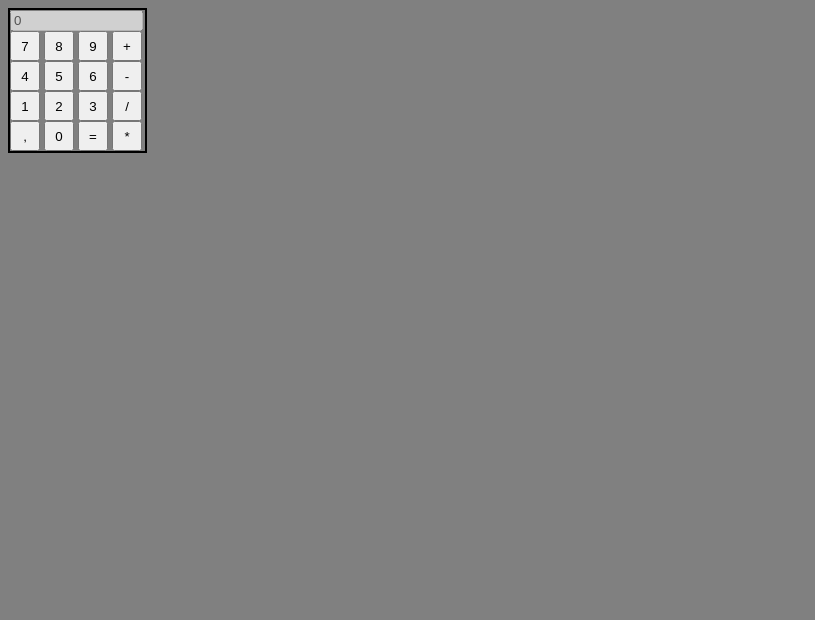
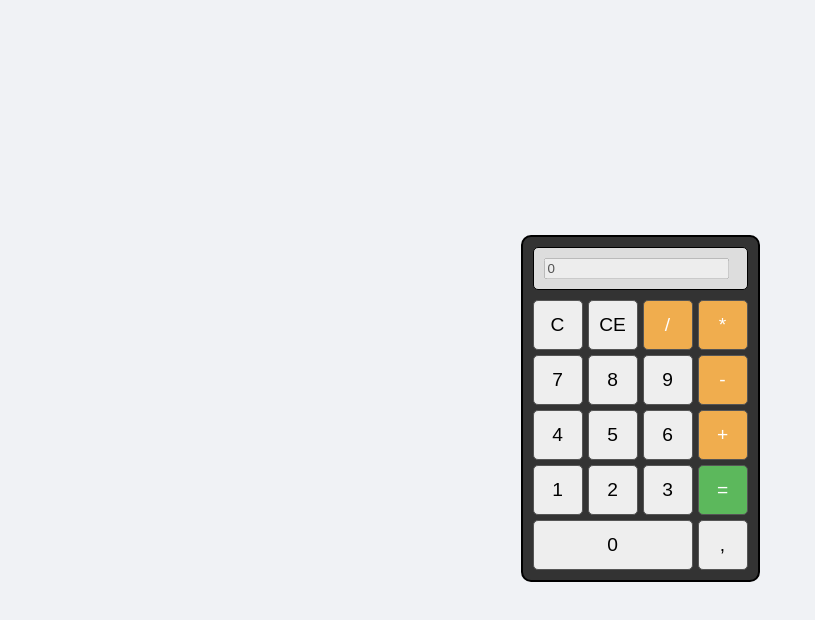
Before and after one commit to Henrique-Silva-Leao/calculadora-javascript, a plain HTML site: page index.html in a window 1280 px wide. Shown: the whole page, without its empty margins (0-815 px from the left). Drawn offline with Linux system fonts and the light colour scheme.

Commit message:
Melhoria no visual da calculadora

```diff
--- a/index.html
+++ b/index.html
@@ -1,37 +1,41 @@
 <!DOCTYPE html>
-<html lang="pt-br">
+<html lang="pt-BR">
 <head>
     <meta charset="UTF-8">
     <meta name="viewport" content="width=device-width, initial-scale=1.0">
-    <title>Calculadora Simples</title>
+    <title>Calculadora</title>
+    <link rel="stylesheet" href="style.css">
 </head>
-<body style="background-color: grey;">
+<body>
 
-<div style="margin-top: auto; border: 2px solid #000000; width: 135px;">
-   <input id="input" type="text" value="" disabled style="width: 125px;">
-    <br>
-    <button id="btn7" style="width: 30px; height: 30px;">7</button>
-    <button id="btn8" style="width: 30px; height: 30px;">8</button>
-    <button id="btn9" style="width: 30px; height: 30px;">9</button>
-    <button id="btnsom" style="width: 30px; height: 30px;">+</button>
-     <br>
-    <button id="btn4" style="width: 30px; height: 30px;">4</button>
-    <button id="btn5" style="width: 30px; height: 30px;">5</button>
-    <button id="btn6" style="width: 30px; height: 30px;">6</button>
-    <button id="btnsub" style="width: 30px; height: 30px;">-</button>
-    <br>
-    <button id="btn1" style="width: 30px; height: 30px;">1</button>
-    <button id="btn2" style="width: 30px; height: 30px;">2</button>
-    <button id="btn3" style="width: 30px; height: 30px;">3</button>
-    <button id="btndiv" style="width: 30px; height: 30px;">/</button>
-    <br>
-    <button id="btnvrg" style="width: 30px; height: 30px;">,</button>
-    <button id="btn0" style="width: 30px; height: 30px;">0</button>
-    <button id="btnigual" style="width: 30px; height: 30px;">=</button>
-    <button id="btnmult" style="width: 30px; height: 30px;">*</button>
-</div>
+    <div class="calculadora-grid">
+        <div class="display">
+            <input id="input" type="text" disabled>
+        </div>
 
+        <button id="btnClear" class="btn">C</button>
+        <button id="btnClearEntry" class="btn">CE</button>
+        <button id="btndiv" class="btn operador">/</button>
+        <button id="btnmult" class="btn operador">*</button>
+
+        <button id="btn7" class="btn">7</button>
+        <button id="btn8" class="btn">8</button>
+        <button id="btn9" class="btn">9</button>
+        <button id="btnsub" class="btn operador">-</button>
+
+        <button id="btn4" class="btn">4</button>
+        <button id="btn5" class="btn">5</button>
+        <button id="btn6" class="btn">6</button>
+        <button id="btnsom" class="btn operador">+</button>
+
+        <button id="btn1" class="btn">1</button>
+        <button id="btn2" class="btn">2</button>
+        <button id="btn3" class="btn">3</button>
+        <button id="btnigual" class="btn igual">=</button>
+        <button id="btn0" class="btn span-dois">0</button>
+        <button id="btnVirgula" class="btn">,</button>
+    </div>
+
+</body>
 <script src="script.js"></script>
-</body>
-
 </html>
--- /dev/null
+++ b/style.css
@@ -0,0 +1,65 @@
+body {
+    display: flex;
+    justify-content: center;
+    align-items: center;
+    min-height: 100vh;
+    background-color: #f0f2f5;
+    font-family: Arial, sans-serif;
+}
+
+.calculadora-grid {
+    border: 2px solid #000;
+    border-radius: 10px;
+    padding: 10px;
+    background-color: #333;
+    display: grid;
+    grid-template-columns: repeat(4, 1fr);
+    gap: 5px;
+}
+
+.display {
+    grid-column: span 4;
+    background-color: #dddddd;
+    border: 1px solid #000;
+    border-radius: 5px;
+    padding: 10px;
+    margin-bottom: 5px;
+}
+
+
+.btn {
+    width: 50px;
+    height: 50px;
+    font-size: 1.2em;
+    border-radius: 5px;
+    border: 1px solid #555;
+    cursor: pointer;
+    background-color: #eee;
+}
+
+.btn:hover {
+    background-color: #d8d3d3;
+}
+
+.operador {
+    background-color: #f0ad4e;
+    color: white;
+}
+.operador:hover {
+    background-color: #ec971f;
+}
+
+
+.igual {
+    background-color: #5cb85c;
+    color: white;
+    grid-row: span 1;
+}
+.igual:hover {
+    background-color: #4cae4c;
+}
+
+.span-dois {
+    grid-column: span 3;
+    width: 100%;
+}
```
